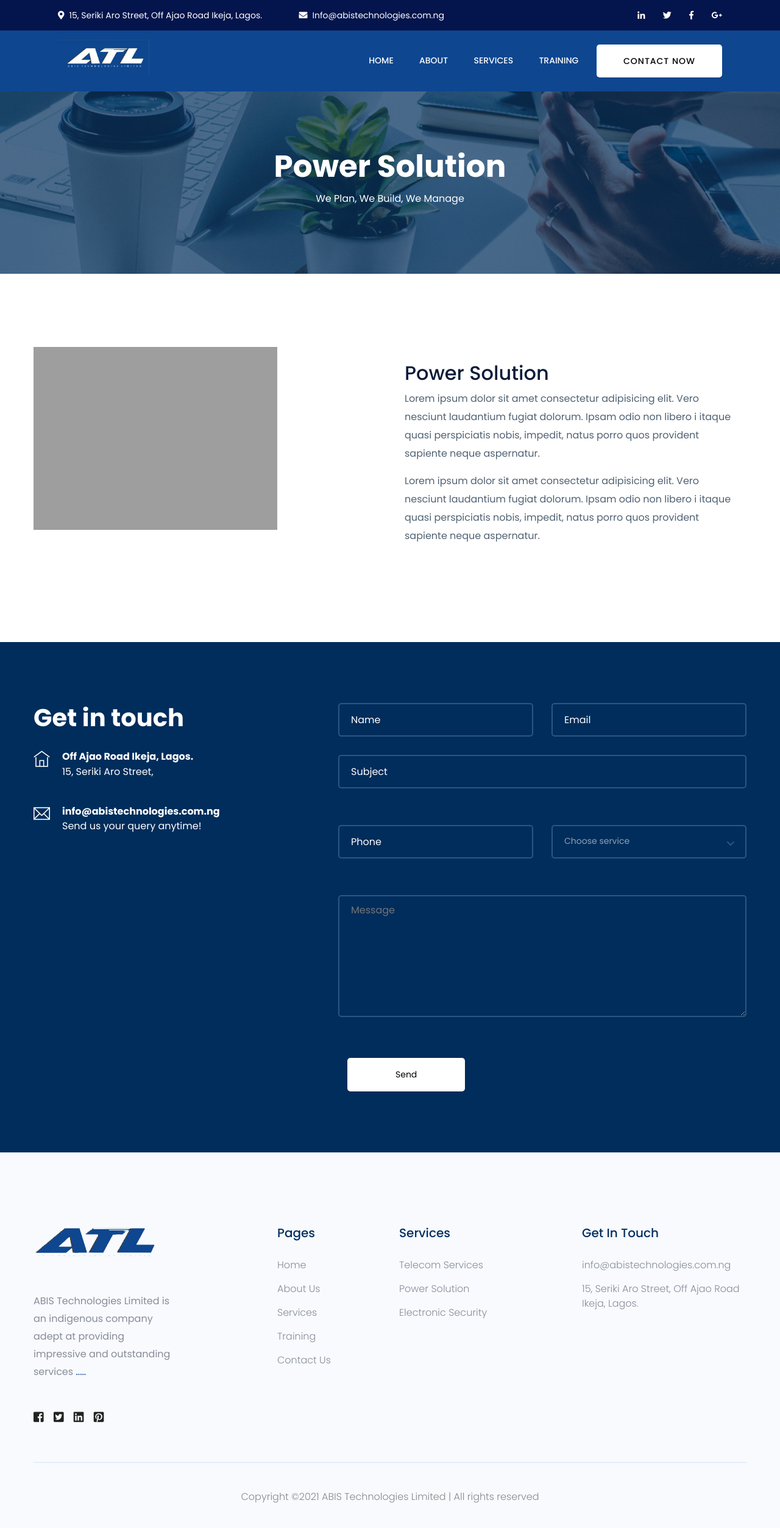
After one commit to Benwaz78/abistech_repo, a PHP site: page /power-solution.php in a window 1280 px wide. The commit adds this page. Shown: the whole page at 61% size. Run offline with PHP 8.4, Linux system fonts and the light colour scheme; grey boxes are pictures that could not be loaded.

Commit message:
newly updated

```diff
--- a/assets/css/custom.css
+++ b/assets/css/custom.css
@@ -340,3 +340,9 @@ Media Queries
     .home-services {
         padding: 0 1em;
     }
+
+    .service-content{
+        background-color:grey;
+    }
+
+/* NEWLY ADDED CSS   */
--- /dev/null
+++ b/power-solution.php
@@ -0,0 +1,45 @@
+<?php require_once('contact_process.php') ?>
+<?php require_once('templates/header.php') ?>
+
+    <main>
+      <div class="slider-area ">
+          <!-- Mobile Menu -->
+          <div class="single-slider slider-height2 d-flex align-items-center" data-background="assets/img/hero/services_hero.jpg" style="background-image: url(&quot;assets/img/hero/services_hero.jpg&quot;);">
+              <div class="container">
+                  <div class="row">
+                      <div class="col-xl-12">
+                          <div class="hero-cap text-center">
+                              <h2>Power Solution</h2>
+                            <p class="text-white">We Plan, We Build, We Manage</p>
+                          </div>
+                      </div>
+                  </div>
+              </div>
+          </div>
+        </div>
+        <section class="blog_area single-post-area service-content section-padding">
+              <div class="container">
+                 <div class="row no-gutters">
+                    <div class="col-md-6">
+                        <img src="assets/images/powersolution.jpg" alt="" class="img-fluid">
+                    </div>
+                    <div class="col-md-6 p-4">
+                        <h2>Power Solution</h2>
+                        <p>
+                            Lorem ipsum dolor sit amet consectetur adipisicing elit. Vero nesciunt laudantium fugiat dolorum. Ipsam odio non libero i
+                            itaque quasi perspiciatis nobis, impedit, natus porro quos provident sapiente neque aspernatur.
+                        </p>
+                        <p>
+                            Lorem ipsum dolor sit amet consectetur adipisicing elit. Vero nesciunt laudantium fugiat dolorum. Ipsam odio non libero i
+                            itaque quasi perspiciatis nobis, impedit, natus porro quos provident sapiente neque aspernatur.
+                        </p>
+                    </div>
+                 </div>
+
+            </div>
+        </section>
+
+
+        <?php require_once('templates/contact-section.php') ?>
+    </main>
+<?php require_once('templates/footer.php') ?>
```
